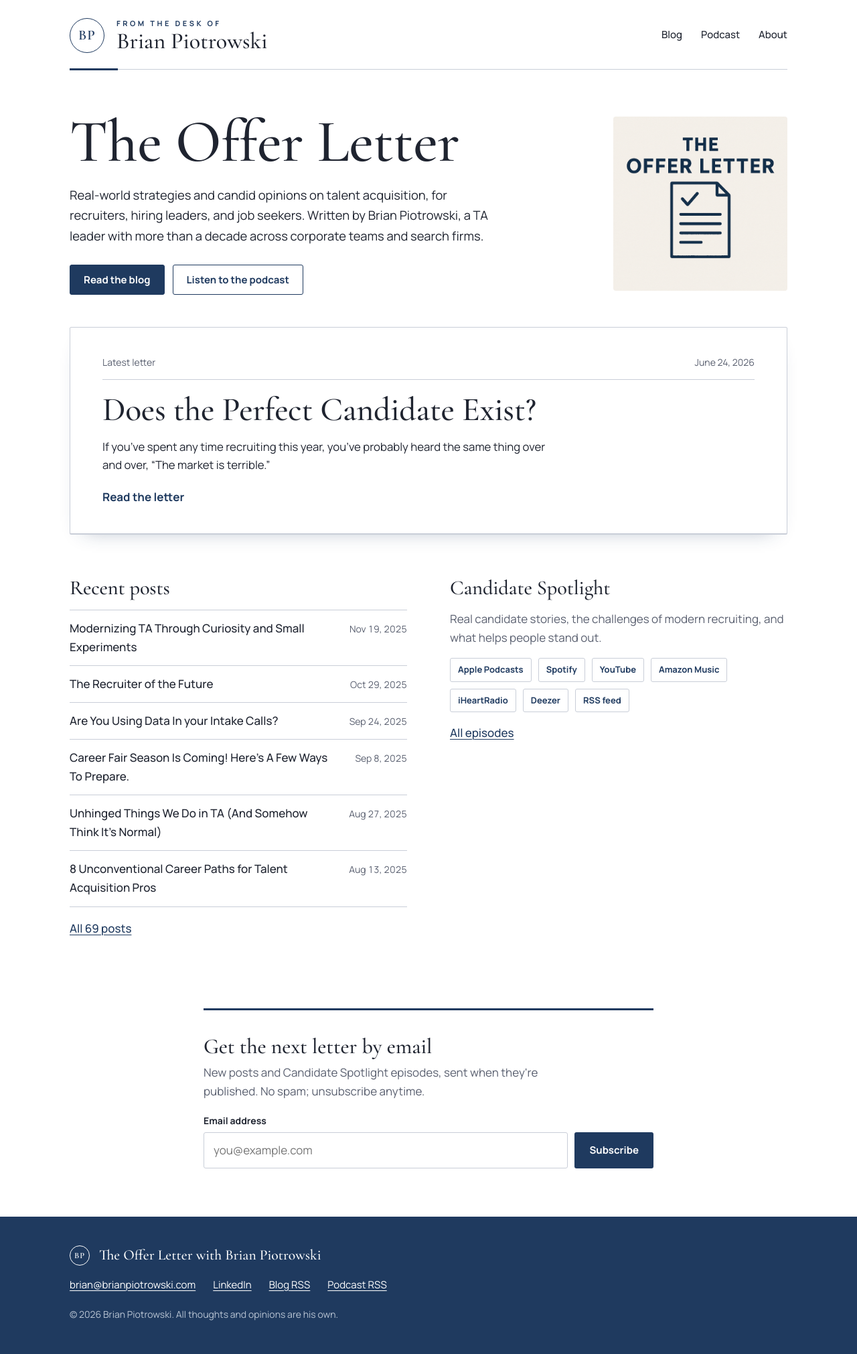
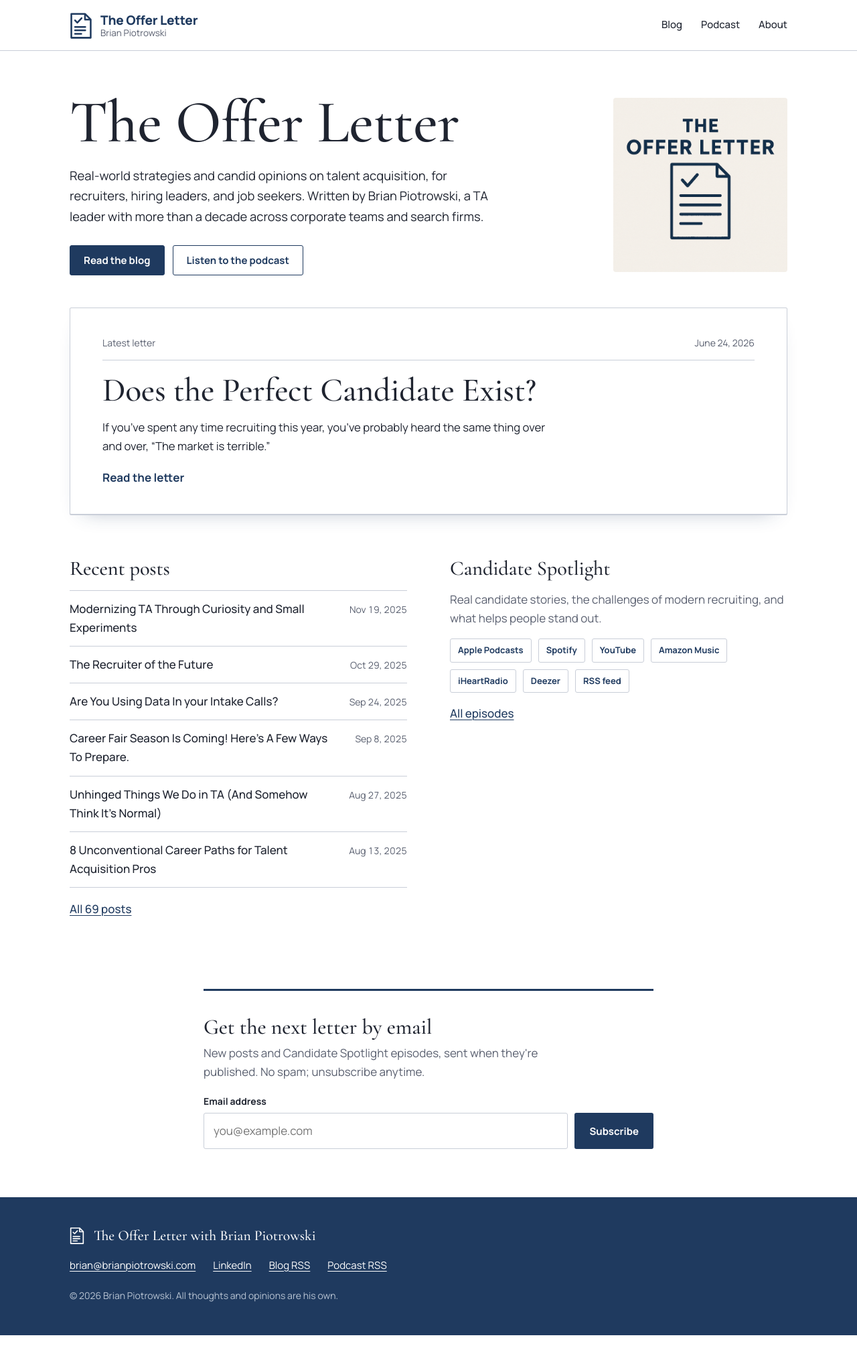
Before and after one commit to piotrowskibrian-cmd/BP_Professional_Blog, a Jekyll site: the page built from index.html, in a window 1280 px wide. Shown: the whole page at 67% size. Built offline with Jekyll 4.4.1, drawn with Linux system fonts in a browser that asks for light colours; after the commit the page ends 1993 px from its top, so only the background shows below that.

Commit message:
Replace letterhead header with plain Offer Letter header
Removes 'From the desk of' and the BP monogram from the site; the header
now uses the Offer Letter document icon and wordmark.

Co-Authored-By: Claude Opus 5.5 <noreply@anthropic.com>
Claude-Session: https://claude.ai/code/session_01CjYh9Qpc1hu3ardnuQJ2pM

```diff
--- a/_includes/footer.html
+++ b/_includes/footer.html
@@ -1,6 +1,6 @@
 <footer class="site-footer">
   <div class="wrap footer-inner">
-    <p class="footer-sign"><span class="monogram monogram-sm" aria-hidden="true">BP</span> The Offer Letter with Brian Piotrowski</p>
+    <p class="footer-sign">{% include logo-mark.html %} The Offer Letter with Brian Piotrowski</p>
     <ul class="footer-links">
       <li><a href="mailto:{{ site.email }}">{{ site.email }}</a></li>
       <li><a href="{{ site.linkedin }}">LinkedIn</a></li>
--- a/_includes/header.html
+++ b/_includes/header.html
@@ -1,11 +1,11 @@
 {%- assign path = page.url -%}
 <header class="masthead">
   <div class="wrap masthead-inner">
-    <a class="brand" href="{{ '/' | relative_url }}" aria-label="Brian Piotrowski, home">
-      <span class="monogram" aria-hidden="true">BP</span>
+    <a class="brand" href="{{ '/' | relative_url }}" aria-label="The Offer Letter, home">
+      {% include logo-mark.html %}
       <span class="brand-text">
-        <span class="brand-kicker">From the desk of</span>
-        <span class="brand-name">Brian Piotrowski</span>
+        <span class="brand-name">The Offer Letter</span>
+        <span class="brand-by">Brian Piotrowski</span>
       </span>
     </a>
     <nav class="nav" aria-label="Main">
@@ -14,5 +14,4 @@
       <a href="{{ '/about/' | relative_url }}" {% if path contains '/about' %}aria-current="page"{% endif %}>About</a>
     </nav>
   </div>
-  <div class="wrap"><div class="rule" aria-hidden="true"><span></span></div></div>
 </header>
--- /dev/null
+++ b/_includes/logo-mark.html
@@ -0,0 +1,6 @@
+<svg class="logo-mark" viewBox="0 0 40 48" width="34" height="41" aria-hidden="true" focusable="false">
+  <path d="M3 3h24l10 10v32H3z" fill="none" stroke="currentColor" stroke-width="3" stroke-linejoin="round"/>
+  <path d="M27 3v10h10" fill="none" stroke="currentColor" stroke-width="3" stroke-linejoin="round"/>
+  <path d="M9.5 14.5l4 4 7.5-8" fill="none" stroke="currentColor" stroke-width="3" stroke-linecap="round" stroke-linejoin="round"/>
+  <path d="M9.5 26h18M9.5 32h18M9.5 38h11" fill="none" stroke="currentColor" stroke-width="3" stroke-linecap="round"/>
+</svg>
--- a/_layouts/default.html
+++ b/_layouts/default.html
@@ -5,7 +5,7 @@
   <meta name="viewport" content="width=device-width, initial-scale=1">
   <link rel="preconnect" href="https://fonts.googleapis.com">
   <link rel="preconnect" href="https://fonts.gstatic.com" crossorigin>
-  <link rel="stylesheet" href="https://fonts.googleapis.com/css2?family=Cormorant+Garamond:ital,wght@0,500;0,600;1,500&family=Manrope:wght@400;500;700&display=swap">
+  <link rel="stylesheet" href="https://fonts.googleapis.com/css2?family=Cormorant+Garamond:ital,wght@0,500;0,600;1,500&family=Manrope:wght@400;500;700;800&display=swap">
   <link rel="stylesheet" href="{{ '/assets/css/site.css' | relative_url }}">
   <link rel="icon" href="{{ '/assets/images/icon.png' | relative_url }}">
   {% feed_meta %}
--- a/assets/css/site.css
+++ b/assets/css/site.css
@@ -1,6 +1,5 @@
 /* The Offer Letter — brianpiotrowski.com
-   Built from Brian's letterhead: navy ink, Cormorant Garamond + Manrope,
-   the outlined BP monogram and the short-bar-plus-hairline rule.
+   Navy ink from The Offer Letter logo; Cormorant Garamond + Manrope.
    Change --ink to recolor every navy element. */
 
 :root {
@@ -44,25 +43,14 @@ a:hover { color: var(--ink-deep); text-decoration-thickness: 2px; }
 .wrap-narrow { max-width: var(--narrow); margin: 0 auto; padding: 0 24px; }
 
 /* ---------- Monogram + masthead (the letterhead) ---------- */
-.monogram {
-  display: inline-flex; align-items: center; justify-content: center;
-  width: 52px; height: 52px; flex-shrink: 0;
-  border: 1.5px solid var(--ink); border-radius: 50%;
-  font-family: var(--serif); font-weight: 600; font-size: 21px;
-  letter-spacing: 1px; color: var(--ink); line-height: 1;
-}
-.monogram-sm { width: 30px; height: 30px; font-size: 12.5px; border-width: 1px; }
-
-.masthead { background: var(--paper); padding-top: 26px; }
-.masthead-inner { display: flex; align-items: center; justify-content: space-between; gap: 24px; flex-wrap: wrap; }
-.brand { display: flex; align-items: center; gap: 18px; text-decoration: none; color: var(--text); }
+.masthead { background: var(--paper); border-bottom: 1px solid var(--hairline); }
+.masthead-inner { display: flex; align-items: center; justify-content: space-between; gap: 16px 24px; flex-wrap: wrap; padding-top: 18px; padding-bottom: 16px; }
+.brand { display: flex; align-items: center; gap: 12px; text-decoration: none; color: var(--text); }
 .brand:hover { color: var(--text); }
-.brand-text { display: flex; flex-direction: column; }
-.brand-kicker {
-  font-size: 11px; font-weight: 700; letter-spacing: 3.5px; text-transform: uppercase;
-  color: var(--ink);
-}
-.brand-name { font-family: var(--serif); font-weight: 500; font-size: 34px; line-height: 1.05; }
+.logo-mark { color: var(--ink); flex-shrink: 0; }
+.brand-text { display: flex; flex-direction: column; line-height: 1.15; }
+.brand-name { font-weight: 800; font-size: 19px; color: var(--ink); letter-spacing: -0.01em; }
+.brand-by { font-size: 13.5px; color: var(--muted); }
 
 .nav { display: flex; gap: 28px; }
 .nav a {
@@ -71,10 +59,6 @@ a:hover { color: var(--ink-deep); text-decoration-thickness: 2px; }
 }
 .nav a:hover { color: var(--ink); border-bottom-color: var(--hairline); }
 .nav a[aria-current="page"] { color: var(--ink); border-bottom-color: var(--ink); }
-
-.rule { display: flex; align-items: center; height: 3px; margin-top: 22px; }
-.rule::after { content: ""; flex: 1; border-top: 1px solid var(--hairline); }
-.rule span { width: 72px; height: 3px; background: var(--ink); }
 
 /* ---------- Shared type ---------- */
 .page-title, .intro-title, .letter-title, .lead-title, .section-title, .year-label, .signup h2, .guest-call h2 {
@@ -234,7 +218,7 @@ audio { width: 100%; max-width: 520px; height: 40px; }
 body:not(.desk) .site-footer { margin-top: 0; }
 .footer-inner { display: grid; gap: 14px; }
 .footer-sign { display: flex; align-items: center; gap: 14px; margin: 0; font-family: var(--serif); font-size: 1.35rem; color: #fff; }
-.footer-sign .monogram { border-color: #fff; color: #fff; }
+.footer-sign .logo-mark { color: #fff; width: 22px; height: 27px; }
 .footer-links { list-style: none; display: flex; flex-wrap: wrap; gap: 6px 26px; padding: 0; margin: 0; font-size: 15px; }
 .footer-links a { color: #fff; }
 .footer-note { margin: 6px 0 0; font-size: 14px; color: #B8C4D3; }
@@ -254,9 +238,7 @@ body.desk .site-footer { margin-top: 24px; }
 }
 @media (max-width: 560px) {
   body { font-size: 16.5px; }
-  .brand-name { font-size: 27px; }
-  .monogram { width: 44px; height: 44px; font-size: 18px; }
-  .brand { gap: 12px; }
+  .brand-name { font-size: 18px; }
   .nav { gap: 22px; width: 100%; }
   .show-head, .episode-head { grid-template-columns: 1fr; }
   .signup-row { flex-direction: column; }
```
